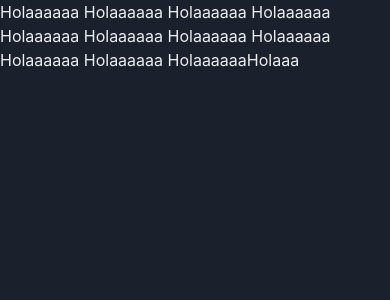
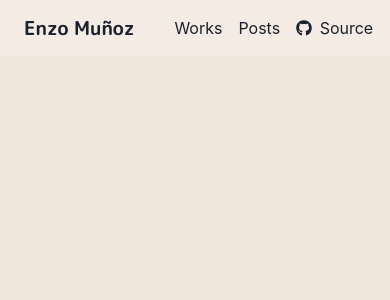
Before and after one commit to enzom-uy/portfolio, a Next.js app: page / in a window 390 px wide. Shown: the top 300 px of the page. Built offline with nearby package versions, Linux system fonts and the light colour scheme.

Commit message:
Create navbar and dark/light mode support
Create desktop navbar and implement a Light-Dark mode toggler in the
navbar. TODO: Make navbar responsive for mobile and with animations.

```diff
--- /dev/null
+++ b/components/buttons/toggle-color-mode.tsx
@@ -0,0 +1,33 @@
+import {AnimatePresence, motion} from 'framer-motion'
+import {useColorMode, useColorModeValue, IconButton} from '@chakra-ui/react'
+import React from 'react'
+import {MoonIcon, SunIcon} from '@chakra-ui/icons'
+
+const ToggleColorMode: React.FC = () => {
+  const {toggleColorMode} = useColorMode()
+  return (
+    <AnimatePresence exitBeforeEnter initial={false}>
+      <motion.div
+        style={{display: 'inline-block'}}
+        key={useColorModeValue('light', 'dark')}
+        initial={{y: -20, opacity: 0}}
+        animate={{y: 0, opacity: 1}}
+        exit={{y: 20, opacity: 0}}
+        transition={{duration: 0.2}}
+      >
+        <IconButton
+          aria-label="Toggle theme"
+          colorScheme={useColorModeValue('purple', 'orange')}
+          icon={useColorModeValue(
+            <MoonIcon color="whiteAlpha.900" />,
+            <SunIcon />
+          )}
+          onClick={toggleColorMode}
+          zIndex={2}
+        />
+      </motion.div>
+    </AnimatePresence>
+  )
+}
+
+export default ToggleColorMode
--- a/components/layouts/main.tsx
+++ b/components/layouts/main.tsx
@@ -1,4 +1,5 @@
-import {Box} from '@chakra-ui/react'
+import {Flex} from '@chakra-ui/react'
+import Navbar from 'components/navbar/navbar'
 import Head from 'next/head'
 import {ReactNode} from 'react'
 
@@ -17,10 +18,10 @@ const Main: React.FC<Props> = ({children}) => {
         <title>Enzo Muñoz - Homepage</title>
       </Head>
 
-      <Box as="main" pb={8}>
+      <Flex as="main" justifyContent="center">
+        <Navbar />
         {children}
-        Holaaa
-      </Box>
+      </Flex>
     </>
   )
 }
--- /dev/null
+++ b/components/navbar/navbar.tsx
@@ -0,0 +1,90 @@
+import {
+  Container,
+  Flex,
+  Heading,
+  Icon,
+  List,
+  ListItem,
+  useColorModeValue
+} from '@chakra-ui/react'
+import ToggleColorMode from 'components/buttons/toggle-color-mode'
+import {FaGithub} from 'react-icons/fa'
+import Link from 'next/link'
+import React from 'react'
+
+const links = [
+  {
+    name: 'Works',
+    icon: undefined,
+    href: '/works'
+  },
+  {
+    name: 'Posts',
+    icon: undefined,
+    href: '/posts'
+  },
+  {
+    name: 'Source',
+    icon: FaGithub,
+    href: 'https://github.com/enzom-uy/'
+  }
+]
+
+const Navbar: React.FC = () => {
+  return (
+    <>
+      <Flex
+        as="nav"
+        bgColor={useColorModeValue('white', 'dark')}
+        alignItems="center"
+        justifyContent="space-between"
+        position="fixed"
+        backdropFilter="blur(10px)"
+        width="100%"
+        p={2}
+      >
+        <Container
+          display="flex"
+          justifyContent="space-around"
+          alignItems="center"
+        >
+          <Flex>
+            <Flex alignItems="center" mr={10}>
+              <Link href="/">
+                <Heading
+                  fontFamily="heading"
+                  fontSize="1.2rem"
+                  cursor="pointer"
+                  whiteSpace="nowrap"
+                >
+                  Enzo Muñoz
+                </Heading>
+              </Link>
+            </Flex>
+            <Flex as={List} gap={4} pr="23rem">
+              {links.map((item) => (
+                <ListItem
+                  key={item.name}
+                  display="flex"
+                  alignItems="center"
+                  _hover={{
+                    textDecoration: 'underline',
+                    textUnderlineOffset: '3px'
+                  }}
+                >
+                  {item.icon !== undefined && (
+                    <Icon as={item.icon} mr="7.5px" />
+                  )}
+                  <Link href={item.href}>{item.name}</Link>
+                </ListItem>
+              ))}
+            </Flex>
+          </Flex>
+          <ToggleColorMode />
+        </Container>
+      </Flex>
+    </>
+  )
+}
+
+export default Navbar
--- a/package.json
+++ b/package.json
@@ -9,9 +9,11 @@
         "lint": "next lint"
     },
     "dependencies": {
+        "@chakra-ui/icons": "^2.0.4",
         "@chakra-ui/react": "^2.2.3",
         "@emotion/react": "^11",
         "@emotion/styled": "^11",
+        "@fontsource/m-plus-rounded-1c": "^4.5.8",
         "framer-motion": "^6",
         "next": "12.2.2",
         "react": "18.2.0",
@@ -24,6 +26,7 @@
         "@types/react-dom": "18.0.6",
         "eslint": "8.19.0",
         "eslint-config-next": "12.2.2",
+        "prettier": "^2.7.1",
         "typescript": "4.7.4"
     }
 }
--- a/pages/_app.tsx
+++ b/pages/_app.tsx
@@ -1,11 +1,13 @@
 import type {AppProps} from 'next/app'
-import {ChakraProvider} from '@chakra-ui/react'
+import {ChakraProvider, ColorModeScript} from '@chakra-ui/react'
 import theme from '../theme/chakra-theme'
 import Layout from '../components/layouts/main'
+import '@fontsource/m-plus-rounded-1c/700.css'
 
 function MyApp({Component, pageProps}: AppProps) {
     return (
         <ChakraProvider theme={theme}>
+            <ColorModeScript initialColorMode={theme.config.initialColorMode} />
             <Layout>
                 <Component {...pageProps} />
             </Layout>
--- /dev/null
+++ b/pages/_document.tsx
@@ -0,0 +1,18 @@
+import {ColorModeScript} from '@chakra-ui/react'
+import NextDocument, {Html, Head, Main, NextScript} from 'next/document'
+import theme from '../theme/chakra-theme'
+
+export default class Document extends NextDocument {
+  render() {
+    return (
+      <Html lang="en">
+        <Head />
+        <body>
+          <ColorModeScript initialColorMode={theme.config.initialColorMode} />
+          <Main />
+          <NextScript />
+        </body>
+      </Html>
+    )
+  }
+}
--- a/pages/index.tsx
+++ b/pages/index.tsx
@@ -1,4 +1,4 @@
-import type {NextPage} from 'next'
+import type { NextPage } from 'next'
 import Head from 'next/head'
 
 const Home: NextPage = () => {
@@ -7,8 +7,6 @@ const Home: NextPage = () => {
       <Head>
         <link rel="icon" href="/favicon.ico" />
       </Head>
-      Holaaaaaa Holaaaaaa Holaaaaaa Holaaaaaa Holaaaaaa Holaaaaaa Holaaaaaa
-      Holaaaaaa Holaaaaaa Holaaaaaa Holaaaaaa
     </>
   )
 }
--- a/theme/chakra-theme.ts
+++ b/theme/chakra-theme.ts
@@ -1,10 +1,28 @@
 import {extendTheme, type ThemeConfig} from '@chakra-ui/react'
+import {mode} from '@chakra-ui/theme-tools'
 
-const theme = {
-  config: {
-    initialColorMode: 'dark',
-    useSystemColorMode: false
-  }
+const styles = {
+  global: (props: any) => ({
+    body: {
+      bg: mode('#F1E6DB', '#0F0E0E')(props)
+    }
+  })
 }
 
-export default extendTheme(theme)
+const config: ThemeConfig = {
+  initialColorMode: 'light',
+  useSystemColorMode: false
+}
+
+const colors = {
+  dark: '#0f0e0e',
+  white: 'rgba(255, 255, 255, 0.25)'
+}
+
+const fonts = {
+  heading: "'M PLUS Rounded 1c'"
+}
+
+export const theme = extendTheme({styles, config, colors, fonts})
+
+export default theme
```
Also changed, not shown: .prettierrc.json, 1 other file (tests, documents, lock files or other folders). Lines whose indentation alone changed are shown as unchanged.
